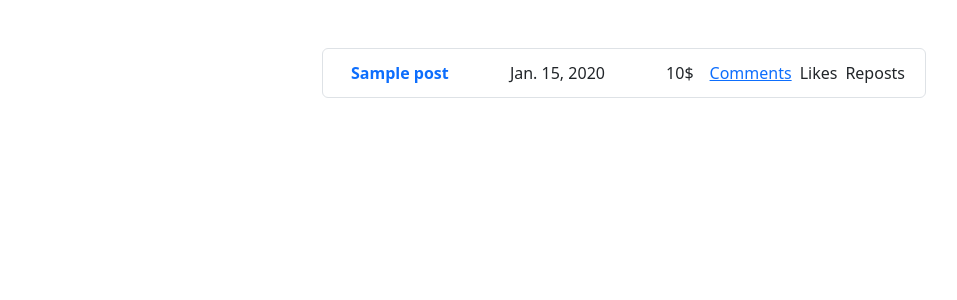
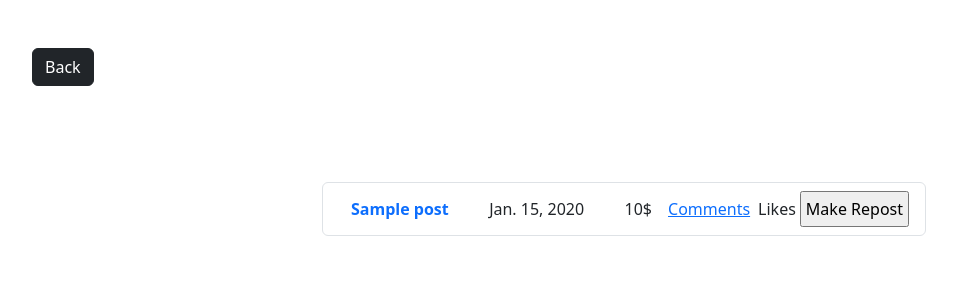
Before and after one commit to RudovichNazar23/rockstore, a Django app: a page that uses src/templates/post_app/user_posts.html in a window 1280 px wide. Shown: the top 300 px of the page, without its empty margins (16-973 px from the left). Run offline with Django 5.2, Linux system fonts and the light colour scheme; a user stored in the database is signed in; tables that the repository leaves empty hold one stand-in row (values such as "Sample post"); parts of the project's set-up code (start-up, migrations or seed data) failed here and were passed over; some libraries are stand-ins or nearby versions.

Commit message:
added view for creating repost object

```diff
--- a/src/post_app/models.py
+++ b/src/post_app/models.py
@@ -60,4 +60,4 @@ class Repost(models.Model):
     post = models.ForeignKey(Post, on_delete=models.CASCADE)
 
     def __str__(self):
-        return f"{self.user} - {self.post}"
+        return f"{self.user} - {self.post.title}"
--- a/src/post_app/urls.py
+++ b/src/post_app/urls.py
@@ -17,6 +17,7 @@ from .views import (
     MyCommentsView,
     UserCommentsView,
     UserPostsView,
+    CreateRepostView,
 )
 
 urlpatterns = [
@@ -27,10 +28,11 @@ urlpatterns = [
     path("update_post/<int:pk>/", login_required(UpdatePostView.as_view()), name="update_post"),
     path("delete_post/<int:pk>/", login_required(DeletePostView.as_view()), name="delete_post"),
     path("category/<str:category>/", login_required(CategoryPostListView.as_view()), name="posts_by_category"),
-    path("create_comment/<int:id>/", login_required(CreateCommentView.as_view()), name="create_comment"),
-    path("post/comments/<int:id>/", login_required(PostCommentsView.as_view()), name="post_comments"),
+    path("post/<int:id>/create_comment/", login_required(CreateCommentView.as_view()), name="create_comment"),
+    path("post/<int:id>/comments/", login_required(PostCommentsView.as_view()), name="post_comments"),
     path("post/update_comment/<int:pk>/", login_required(UpdateCommentView.as_view()), name="update_comment"),
     path("post/delete_comment/<int:pk>/", login_required(DeleteCommentView.as_view()), name="delete_comment"),
     path("my_comments/", login_required(MyCommentsView.as_view()), name="my_comments"),
     path("user_comments/<int:id>/", login_required(UserCommentsView.as_view()), name="user_comments"),
+    path("post/<int:id>/create_repost/", login_required(CreateRepostView.as_view()), name="create_repost"),
 ]
--- a/src/post_app/views.py
+++ b/src/post_app/views.py
@@ -4,9 +4,9 @@ from django.views.generic.edit import View, UpdateView, DeleteView
 from django.contrib.auth.models import User
 
 from .forms import CreatePostForm, CreateCommentForm
-from .models import Post, Categorie, Comment
+from .models import Post, Categorie, Comment, Repost
 
-from common.services import create_object, get_queryset, get_object_data, check_is_anonymous_user, check_object_is_none
+from common.services import create_object, get_queryset, get_object_data, check_is_anonymous_user, check_object_is_none, count_objects
 from common.permissions import AuthorPermissionsMixin
 
 
@@ -41,8 +41,12 @@ class UserPostsView(View):
     template_name = "post_app/user_posts.html"
 
     def get(self, request, username: str):
+        user = get_object_data(model=User, username=username)
         user_posts = get_queryset(model=Post, user__username=username)
-        return render(request=request, template_name=self.template_name, context={"posts": user_posts})
+        return render(request=request, template_name=self.template_name, context={
+            "posts": user_posts,
+            "user": user,
+        })
 
 
 class PostView(View):
@@ -104,7 +108,7 @@ class CreateCommentView(View):
                 "form": form,
             })
         else:
-            return redirect(f"../../post/update_comment/{post_comment.pk}/")
+            return redirect(f"../../update_comment/{post_comment.pk}/")
 
     def post(self, request, id: int):
         form = CreateCommentForm(request.POST)
@@ -112,7 +116,7 @@ class CreateCommentView(View):
 
         if form.is_valid():
             create_object(model=Comment, user=request.user, post=post, **form.cleaned_data)
-            return redirect(f"../../post/comments/{post.id}")
+            return redirect(f"../../{post.id}/comments/")
 
 
 class PostCommentsView(View):
@@ -128,14 +132,14 @@ class UpdateCommentView(AuthorPermissionsMixin, UpdateView):
     template_name = "post_app/update_comment.html"
     fields = ["description"]
     context_object_name = "comment"
-    success_url = "/"
+    success_url = "../../../my_comments/"
 
 
 class DeleteCommentView(AuthorPermissionsMixin, DeleteView):
     model = Comment
     context_object_name = "comment"
     template_name = "post_app/delete_comment.html"
-    success_url = "/"
+    success_url = "../../../my_comments/"
 
 
 class MyCommentsView(View):
@@ -159,3 +163,10 @@ class UserCommentsView(View):
                 "comments": user_comments,
                 "user": user,
             })
+
+
+class CreateRepostView(View):
+    def post(self, request, id: int):
+        post = get_object_data(model=Post, id=id)
+        create_object(model=Repost, user=request.user, post=post)
+        return redirect("/")
--- a/src/templates/comment_list.html
+++ b/src/templates/comment_list.html
@@ -13,8 +13,11 @@
                       <div class="card-body">
                         <p class="card-text">{{ comment.description }}</p>
                         <hr>
-                      <p class="text-center">{{ comment.date_created }}</p>
+                          <div class="d-flex align-items-center justify-content-center mt-2">{{ comment.date_created }}</div>
                       </div>
+                      <hr>
+                      {% block content %}
+                      {% endblock %}
                 </div>
             {% endfor %}
         </div>
--- a/src/templates/post_app/create_comment.html
+++ b/src/templates/post_app/create_comment.html
@@ -3,7 +3,7 @@
 {% load widget_tweaks %}
 
 {% block auth_user_content %}
-    <form action="" method="post">{% csrf_token %}
+    <form action="../../{{ post.id }}/create_comment/" method="post">{% csrf_token %}
         <div class="container d-flex flex-column align-items-center justify-content-center mt-5">
             {% for field in form %}
                 <label>{{ field.label_tag }}</label>
--- a/src/templates/post_app/delete_comment.html
+++ b/src/templates/post_app/delete_comment.html
@@ -9,5 +9,5 @@
 {% endblock %}
 
 {% block cancel_link %}
-    <a class="btn btn-light" href="">Cancel</a>
+    <a class="btn btn-light" href="../../../my_comments/">Cancel</a>
 {% endblock %}
--- a/src/templates/post_app/user_posts.html
+++ b/src/templates/post_app/user_posts.html
@@ -1,20 +1,15 @@
-{% extends 'templates/base.html' %}
+{% extends 'templates/post_list.html' %}
 
-{% block auth_user_content %}
-    {% for post in posts %}
-        <ul class="list-group list-group-light m-auto" style="width: 700px;">
-        {% for post in posts %}
-              <li class="list-group-item d-flex justify-content-center align-items-center m-5 border rounded" style="">
-                <div class="container d-flex flex-row justify-content-between">
-                    <div class="fw-bold"><a href="../../post/{{ post.pk }}" class="" style="text-decoration: none;">{{ post.title }}</a></div>
-                   <div> {{ post.date_created.date }} </div>
-                    <div>{{ post.price }}$</div>
-                </div>
-                <div class="p-1"><a href="../../post/comments/{{ post.id }}/">Comments</a></div>
-                <div class="p-1"><a>Likes</a></div>
-                <div class="p-1"><a>Reposts</a></div>
-              </li>
-        {% endfor %}
-    </ul>
-    {% endfor %}
+{% block back_link %}
+    <a class="btn btn-dark m-5" href="../../../user_profile/{{ user.id }}">Back</a>
 {% endblock %}
+
+{% block message %}<h2 class="text-center">This user doesn't have any posts yet....</h2>{% endblock %}
+
+{% block content %}
+    <div class="p-1"><a href="../../post/{{ post.id }}/comments/">Comments</a></div>
+    <div class="p-1"><a>Likes</a></div>
+    <form action="../../post/{{ post.id }}/create_repost/" method="POST">{% csrf_token %}
+        <input type="submit" class="p-1" value="Make Repost">
+    </form>
+{% endblock %}
--- /dev/null
+++ b/src/templates/post_list.html
@@ -0,0 +1,23 @@
+{% extends 'templates/base.html' %}
+
+{% block auth_user_content %}
+    {% block back_link %}
+    {% endblock %}
+    {% if not posts %}
+        {% block message %}{% endblock %}
+    {% else %}
+        <ul class="list-group list-group-light m-auto" style="width: 700px;">
+            {% for post in posts %}
+                  <li class="list-group-item d-flex justify-content-center align-items-center m-5 border rounded" style="">
+                    <div class="container d-flex flex-row justify-content-between">
+                        <div class="fw-bold"><a href="../../post/{{ post.pk }}" class="" style="text-decoration: none;">{{ post.title }}</a></div>
+                       <div> {{ post.date_created.date }} </div>
+                        <div>{{ post.price }}$</div>
+                    </div>
+                    {% block content %}
+                    {% endblock %}
+                  </li>
+            {% endfor %}
+        </ul>
+    {% endif %}
+{% endblock %}
```
Also changed, not shown: src/templates/post_app/my_comments.html (+6 -1 lines), src/templates/post_app/my_posts.html (+14 -22 lines), src/templates/post_app/posts_by_category.html (+6 -4 lines). Lines whose indentation alone changed are shown as unchanged.
